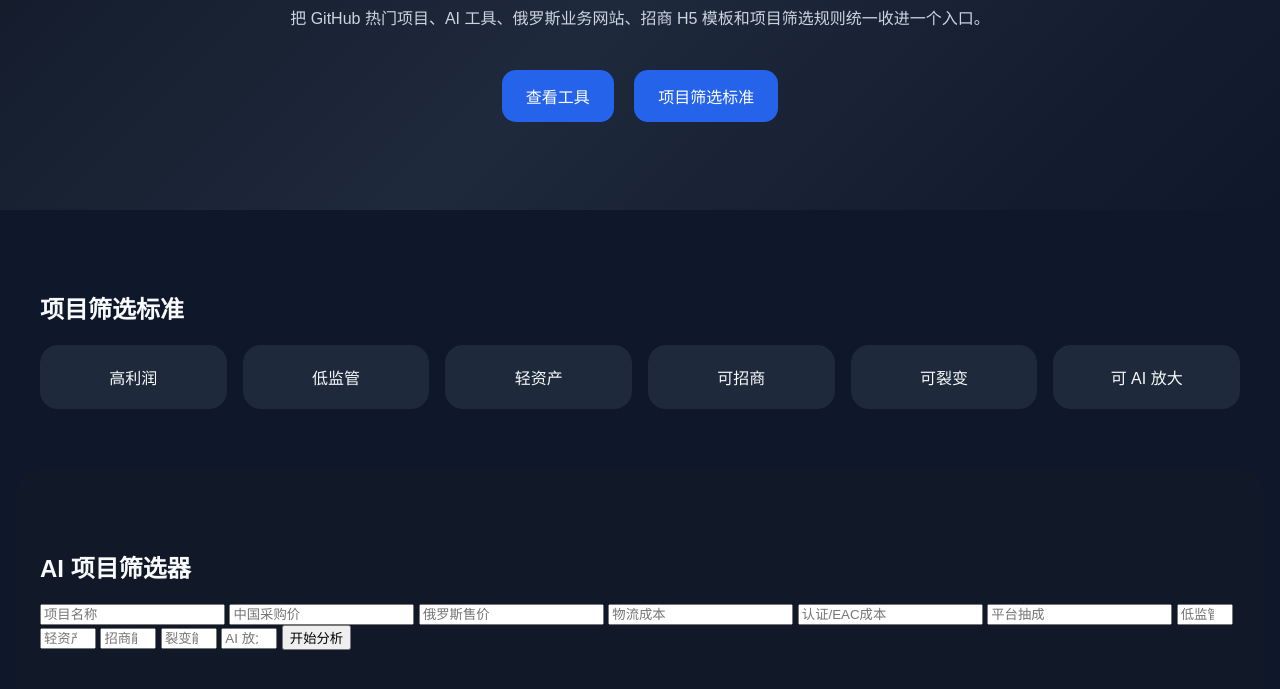
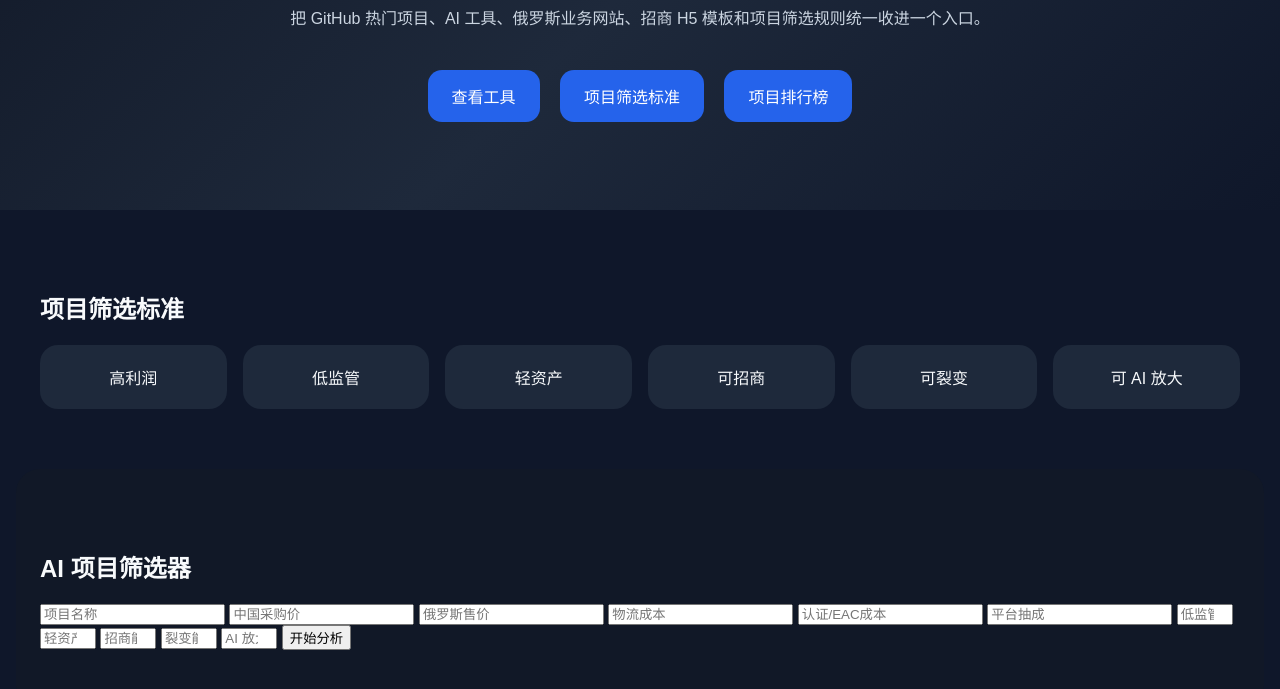
Before and after one commit to abc468810-sys/OpenClaw-Hao123-Portal, a plain HTML site: page index.html in a window 1280 px wide. Shown: the part 255-944 px from the top of the page. Drawn offline with Linux system fonts and the light colour scheme.

Commit message:
首页增加排行榜入口

```diff
--- a/index.html
+++ b/index.html
@@ -15,6 +15,7 @@
     <div class="hero-actions">
       <a href="#tools">查看工具</a>
       <a href="#filter">项目筛选标准</a>
+      <a href="dashboard.html">项目排行榜</a>
     </div>
   </header>
 
```
